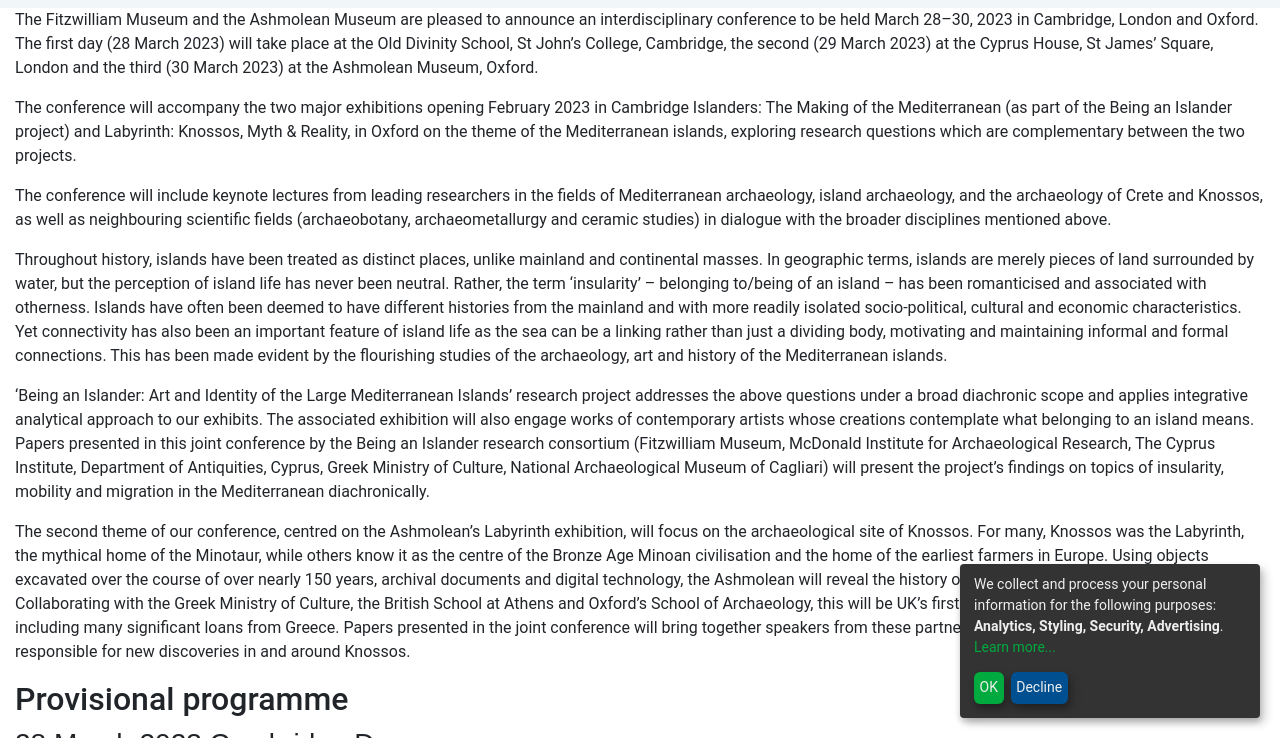
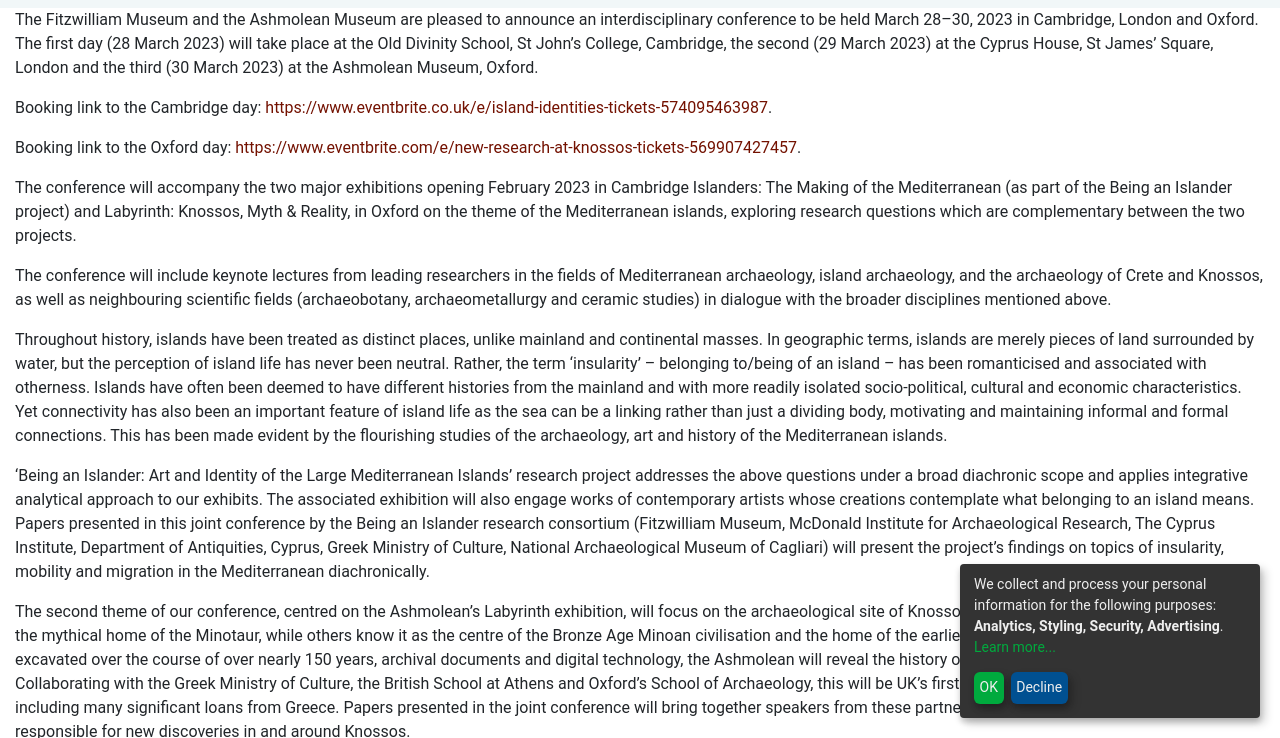
Before and after one commit to FitzwilliamMuseum/fitz-being-an-islander, a Jekyll site: the page built from _research/conference.md, in a window 1280 px wide and 900 px high, scrolled down 918 px, cut to the strip 162-900 px from the top of the window. Built offline with Jekyll 4.4.1, drawn with Linux system fonts in a browser that asks for light colours; nearby versions of some CDN libraries; some web fonts are replaced; comment, search, counter and statistics services are not loaded.

Commit message:
added links to events

```diff
--- a/_research/conference.md
+++ b/_research/conference.md
@@ -14,6 +14,10 @@
 ---
 
 The Fitzwilliam Museum and the Ashmolean Museum are pleased to announce an interdisciplinary conference to be held March 28–30, 2023 in Cambridge, London and Oxford. The first day (28 March 2023) will take place at the Old Divinity School,  St John’s  College, Cambridge,  the second (29 March 2023) at the Cyprus House, St James' Square, London and the third (30 March 2023) at the Ashmolean Museum, Oxford.
+
+Booking link to the  Cambridge day:  <https://www.eventbrite.co.uk/e/island-identities-tickets-574095463987>.
+
+Booking link to the Oxford day: <https://www.eventbrite.com/e/new-research-at-knossos-tickets-569907427457>.
 
 The conference will accompany the two major exhibitions opening February 2023 in Cambridge Islanders: The Making of the Mediterranean (as part of the Being an Islander project) and Labyrinth: Knossos, Myth & Reality, in Oxford on the theme of the Mediterranean islands, exploring research questions which are complementary between the two projects.
 
```
